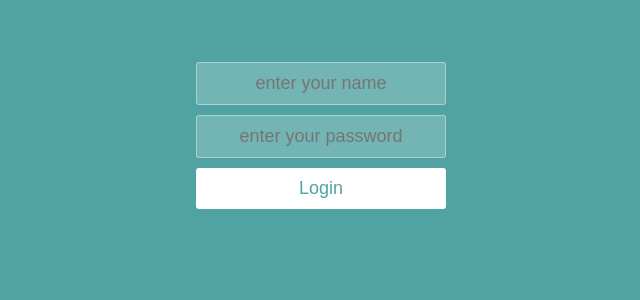
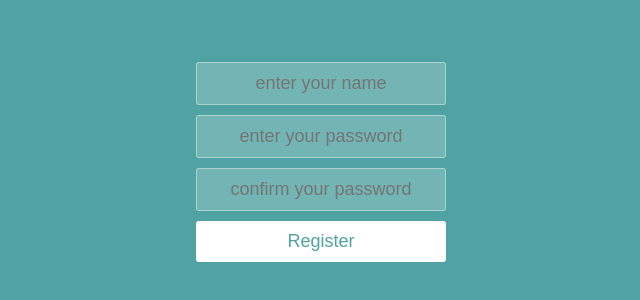
Before and after one commit to AKIDLLkidikifle/react-JSX, a React (Create React App) app: page / in a window 1280 px wide. Shown: the part 166-466 px from the top of the page, without its empty margins (319-959 px from the left). Built offline with nearby package versions, Linux system fonts and the light colour scheme; a web font is replaced by a local one.

Commit message:
conditional rendering for login and register page

```diff
--- a/src/component/App.jsx
+++ b/src/component/App.jsx
@@ -1,26 +1,12 @@
 import React from "react";
-import Login from "./Login";
+import Form from "./Form";
 
-let isLogedIn = true;
-
-function conditionalRendering(){
-  if(isLogedIn===false){
-    return(<h1>Hello</h1>)
-
-  }
-  else{
-    return(
-           <Login/>
-    )
-  }
-}
-
-
+let isLogedIn = false;
 
 function App() {
   return (
     <div className="container">
-       {conditionalRendering()}
+       <Form  type={isLogedIn}/>
     </div>
   );
 }
--- /dev/null
+++ b/src/component/Form.jsx
@@ -0,0 +1,17 @@
+import React from "react";
+import Input from "./Input"
+
+function Form(props){
+    return(
+        <div>
+          <form className="form">
+             <Input type="text" placeholder="enter your name"/>
+             <Input type="password" placeholder="enter your password"/>
+             {!props.type && <Input type="password" placeholder="confirm your password"/>}
+             {props.type===false? <button type="submit">Register</button> : <button type="submit">Login</button>}
+          </form>
+        </div>
+     )
+}
+
+export default Form;
--- a/src/component/Login.jsx
+++ /dev/null
@@ -1,16 +0,0 @@
-import React from "react";
-import Input from "./Input";
-
-function Login(props){
-    return(
-       <div>
-         <form className="form">
-            <Input type="text" placeholder="enter your name"/>
-            <Input type="password" placeholder="enter your password"/>
-            <button type={props.type}>Login</button>
-         </form>
-       </div>
-    )
-}
-
-export default Login;
```
